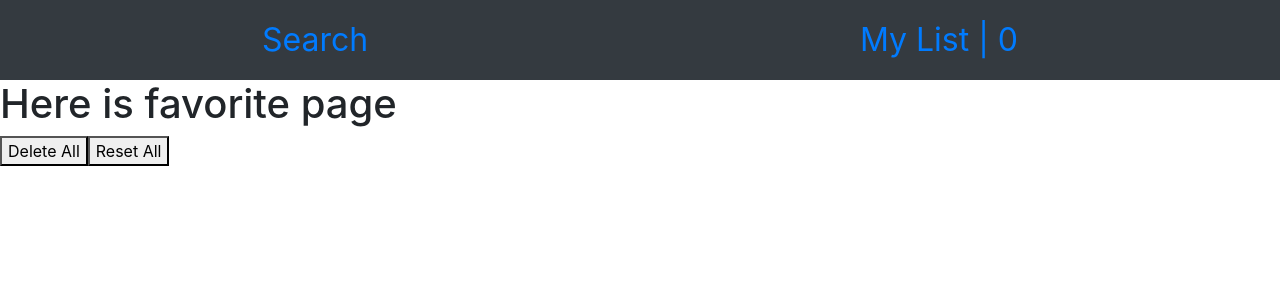
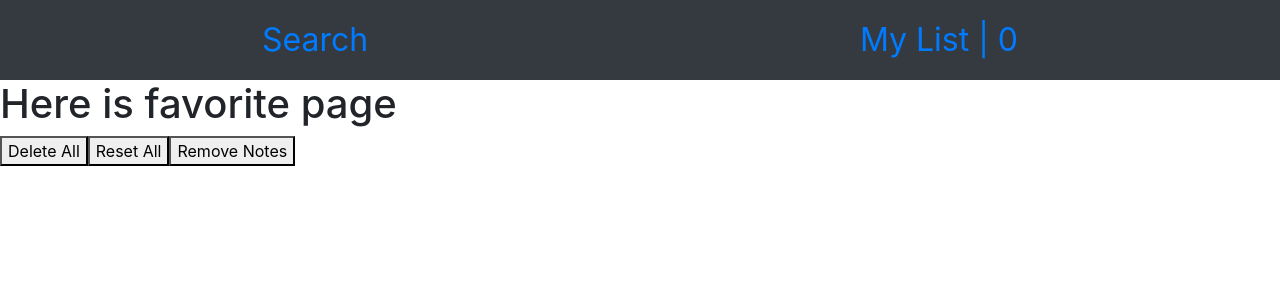
Before and after one commit to almarrim/recipes, a React (Create React App) app: page /mylist in a window 1280 px wide. Shown: the top 300 px of the page. Built offline with nearby package versions, Linux system fonts and the light colour scheme.

Commit message:
add a button to remove all notes

```diff
--- a/src/App.js
+++ b/src/App.js
@@ -181,6 +181,9 @@ getText is the method responsible for taking the note text and passing it to the
     console.log('in resetnew')
     this.setState({ status: 'New', oldOnes: [] })
   }
+  resetNotes = ()=>{
+    this.setState({noteObject:{}})
+  }
   render() {
     return (
 
@@ -193,7 +196,7 @@ getText is the method responsible for taking the note text and passing it to the
 
         <Switch>
           <Route exact path='/' render={() => <SearchPage getResults={this.getResults} recipes={this.state.recipes} faveToggle={this.faveToggle} favorites={this.state.favorites} searchBox={this.state.searchBox} />} />
-          <Route path='/mylist' render={() => <FavoritePage noteObject={this.state.noteObject} favorites={this.state.favorites} faveToggle={this.faveToggle} deleteAll={this.deleteAll} toggleMark={this.toggleMark} resetNew={this.resetNew} oldOnes={this.state.oldOnes} getText={this.getText} deleteIt={this.deleteIt} handleChange={this.handleChange} noteValue={this.state.noteValue} noteBox={this.state.noteBox} setStars={this.setStars} starsObject={this.state.starsObject} allStars={this.state.allStars} resetThis={this.resetThis} makeStars={this.makeStars} addStars={this.addStars} />} />
+          <Route path='/mylist' render={() => <FavoritePage resetNotes={this.resetNotes} noteObject={this.state.noteObject} favorites={this.state.favorites} faveToggle={this.faveToggle} deleteAll={this.deleteAll} toggleMark={this.toggleMark} resetNew={this.resetNew} oldOnes={this.state.oldOnes} getText={this.getText} deleteIt={this.deleteIt} handleChange={this.handleChange} noteValue={this.state.noteValue} noteBox={this.state.noteBox} setStars={this.setStars} starsObject={this.state.starsObject} allStars={this.state.allStars} resetThis={this.resetThis} makeStars={this.makeStars} addStars={this.addStars} />} />
         </Switch>
       </Router>
 
--- a/src/components/FavoritePage.js
+++ b/src/components/FavoritePage.js
@@ -34,6 +34,7 @@ console.log('this is render')
             <h1>Here is favorite page</h1>
             <button onClick={this.props.deleteAll}>Delete All</button>
             <button onClick={this.props.resetNew}>Reset All</button>
+            <button onClick={this.props.resetNotes}>Remove Notes</button>
             <SearchResult noteObject={this.props.noteObject} recipes={this.props.favorites} faveToggle={this.props.faveToggle} inFave={true} oldOnes={this.props.oldOnes} toggleMark={this.props.toggleMark} favorites={this.props.favorites} getText={this.props.getText} deleteIt={this.props.deleteIt} handleChange={this.props.handleChange} noteValue={this.props.noteValue} noteBox={this.props.noteBox} starsObject={this.props.starsObject} setStars={this.props.setStars} allStars={this.props.allStars} resetThis={this.props.resetThis} makeStars={this.props.makeStars} addStars={this.props.addStars}/>
 
         </div>
```
